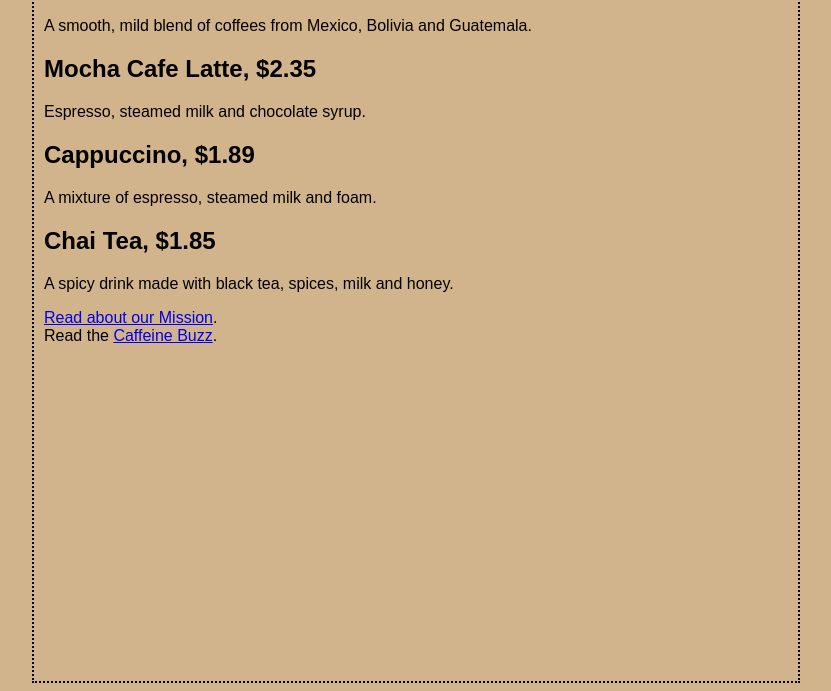
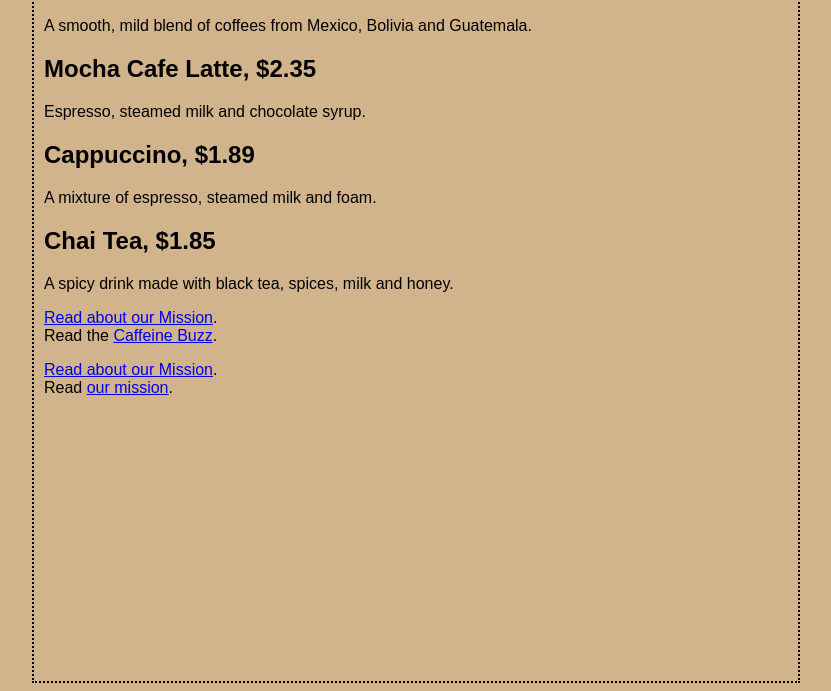
Before and after one commit to JonathanHuen/MyHTMLcode, a plain HTML site: page chapter4/starbuzz/index.html in a window 1280 px wide. Shown: the part 109-800 px from the top of the page, without its empty margins (224-1055 px from the left). Drawn offline with Linux system fonts and the light colour scheme.

Commit message:
9.21 12:44

```diff
--- a/chapter4/starbuzz/index.html
+++ b/chapter4/starbuzz/index.html
@@ -35,5 +35,11 @@
 		Read the <a href="http://wickedlysmart.com/buzz/#Coffee"
 		            title="Read all about caffeine on the Buzz">Caffeine Buzz</a>.
 	</p>
+  <p>
+		<a href="mission.html">Read about our Mission</a>.
+		<br>
+		Read <a href="http://wickedlysmart.com/buzz/#Coffee"
+		            title="Read more about Starbuzz Coffee's important mission">our mission</a>.
+	</p>
   </body>
 </html>
```
